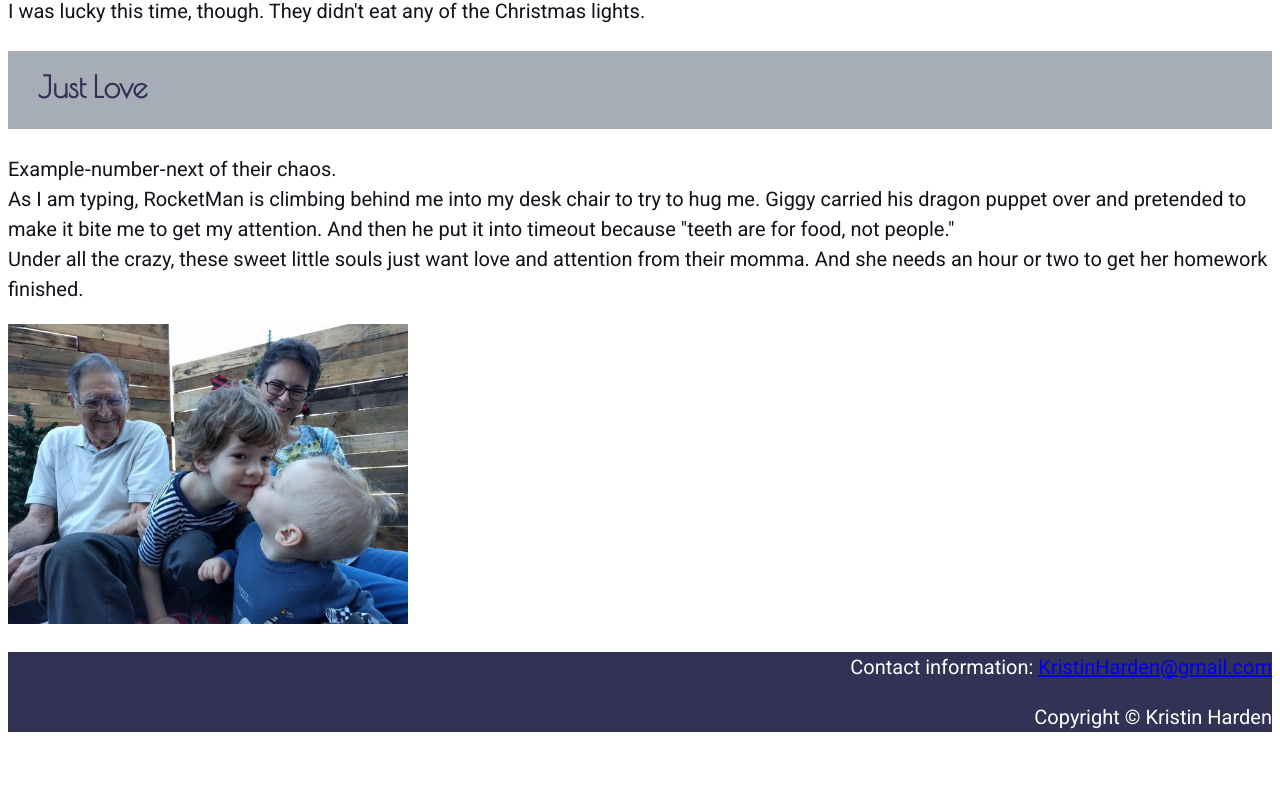
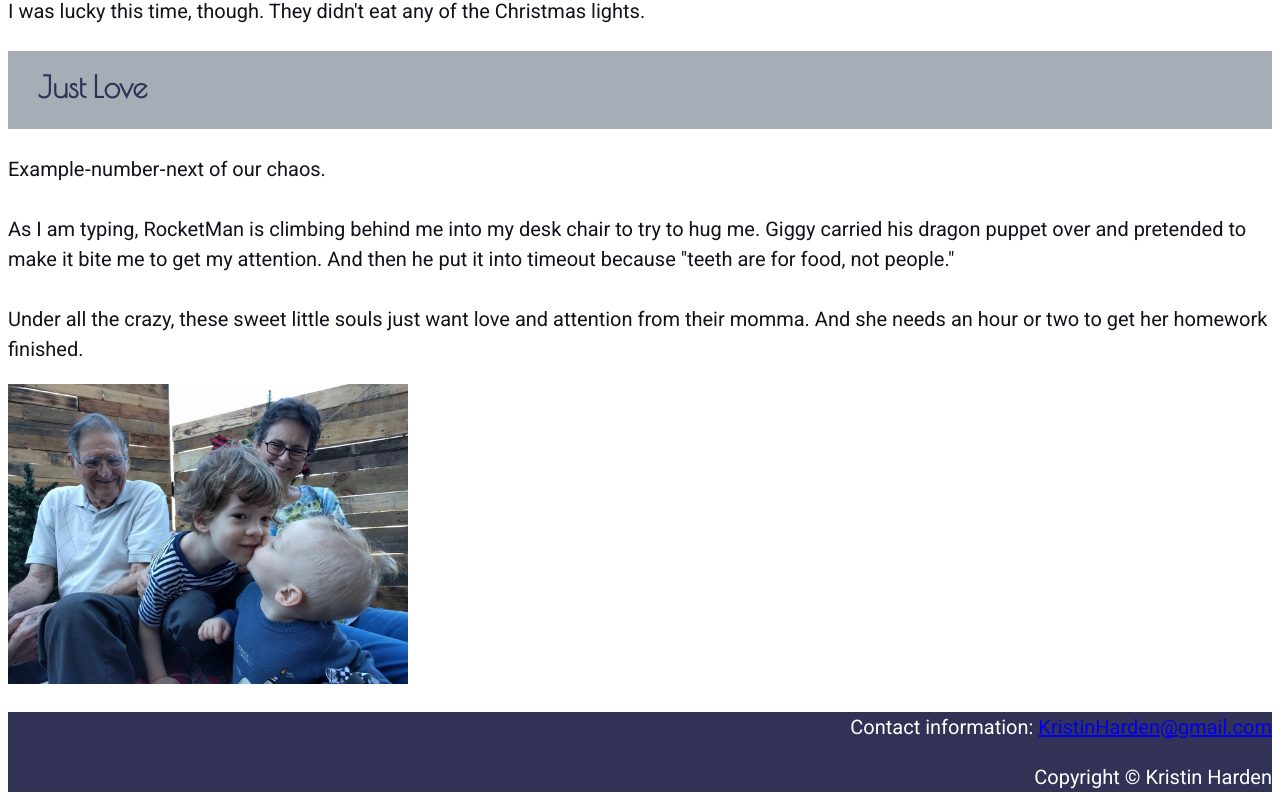
Before and after one commit to kristinharden/html-me-something, a plain HTML site: page index.html in a window 1280 px wide. Shown: the part 1424-2236 px from the top of the page. Before the commit the page ends 2176 px from the top, so only its background shows below. Drawn offline with nearby package versions, Linux system fonts and the light colour scheme; a web font is replaced by a local one.

Commit message:
Updated spacing in final section and made minor adjustments to content.

```diff
--- a/index.html
+++ b/index.html
@@ -64,8 +64,10 @@
 
         <section>
             <h2 class="sectiontitle">Just Love</h2>
-              <p>Example&#8209;number&#8209;next of their chaos.
+              <p>Example&#8209;number&#8209;next of our chaos.
+              <br>
               <br> As I am typing, RocketMan is climbing behind me into my desk chair to try to hug me. Giggy carried his dragon puppet over and pretended to make it bite me to get my attention. And then he put it into timeout because "teeth are for food, not people."
+              <br>
               <br> Under all the crazy, these sweet little souls just want love and attention from their momma. And she needs an hour or two to get her homework finished.
               </p>
               <img src="images/Kisses.jpg" alt="Boys Giving Kisses" style="height:300px">
```
